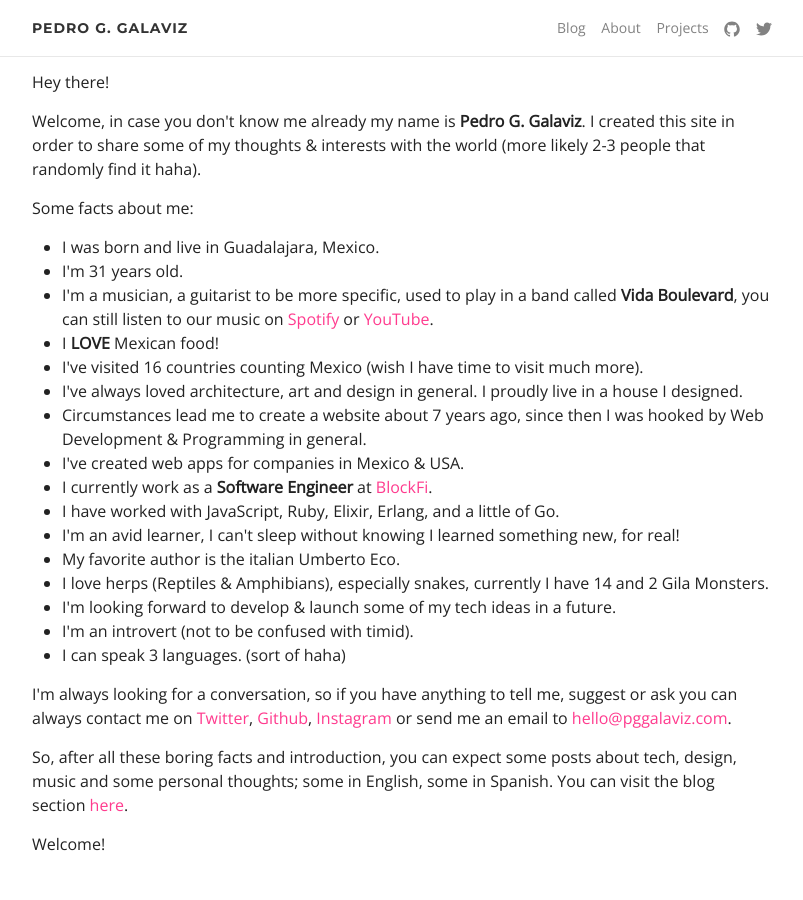
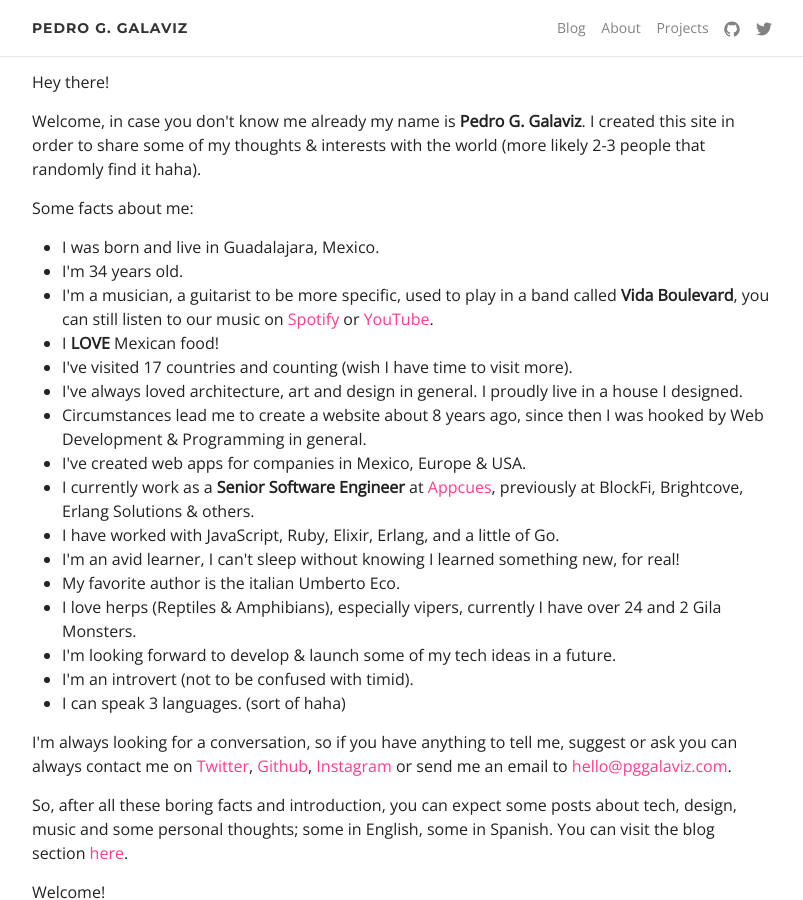
Before and after one commit to pggalaviz/pggalaviz, a Jekyll site: the page built from about/index.html, in a window 1280 px wide and 900 px high, scrolled down 300 px. Shown: the whole window, without its empty margins (238-1041 px from the left). Built offline with Jekyll 4.4.1, drawn with Linux system fonts in a browser that asks for light colours.

Commit message:
Update about me

```diff
--- a/about/index.html
+++ b/about/index.html
@@ -5,7 +5,7 @@ title: About Me
 
 <div id="about">
   <h1>About Me</h1>
-  <div id="about-pic-container"><img src="{{site.url}}/assets/img/me.jpg" alt="Pedro G. Galaviz"></div>
+  <div id="about-pic-container"><img src="{{site.url}}/assets/img/me3.jpg" alt="Pedro G. Galaviz"></div>
   <p>Hey there!</p>
   <p>Welcome, in case  you don't know me already my
     name is <b>Pedro G. Galaviz</b>. I created this site in order to share some of my thoughts
@@ -13,25 +13,26 @@ title: About Me
   <p>Some facts about me:</p>
   <ul>
     <li>I was born and live in Guadalajara, Mexico.</li>
-    <li>I'm 31 years old.</li>
+    <li>I'm 34 years old.</li>
     <li>I'm a musician, a guitarist to be more specific, used to play in a
       band called <b>Vida Boulevard</b>, you can still listen to our music on <a
         href="https://open.spotify.com/artist/3SEcgO5sl4MKCm09SPFKTB"
         target="_blank">Spotify</a> or <a
         href="https://www.youtube.com/user/vidaboulevard" target="_blank">YouTube</a>.
     <li>I <b>LOVE</b> Mexican food!</li>
-    <li>I've visited 16 countries counting Mexico (wish I have time to visit much more).</li>
+    <li>I've visited 17 countries and counting (wish I have time to visit more).</li>
     <li>I've always loved architecture, art and design in general. I proudly live in a house I designed.</li>
-    <li>Circumstances lead me to create a website about 7 years ago, since then I was hooked by Web
+    <li>Circumstances lead me to create a website about 8 years ago, since then I was hooked by Web
       Development &amp; Programming in general.</li>
-    <li>I've created web apps for companies in Mexico &amp; USA.</li>
-    <li>I currently work as a <b>Software Engineer</b> at <a
-        href="https://blockfi.com" target="_blank">BlockFi</a>.
+    <li>I've created web apps for companies in Mexico, Europe &amp; USA.</li>
+    <li>I currently work as a <b>Senior Software Engineer</b> at <a
+        href="https://appcues.com" target="_blank">Appcues</a>, previously at
+      BlockFi, Brightcove, Erlang Solutions &amp; others.
     </li>
     <li>I have worked with JavaScript, Ruby, Elixir, Erlang, and a little of Go.</li>
     <li>I'm an avid learner, I can't sleep without knowing I learned something new, for real!</li>
     <li>My favorite author is the italian Umberto Eco.</li>
-    <li>I love herps (Reptiles &amp; Amphibians), especially snakes, currently I have 14 and 2 Gila Monsters.</li>
+    <li>I love herps (Reptiles &amp; Amphibians), especially vipers, currently I have over 24 and 2 Gila Monsters.</li>
     <li>I'm looking forward to develop &amp; launch some of my tech ideas in a future.</li>
     <li>I'm an introvert (not to be confused with timid).</li>
     <li>I can speak 3 languages. (sort of haha)</li>
```
Also changed, not shown: assets/img/me3.jpg (added).
